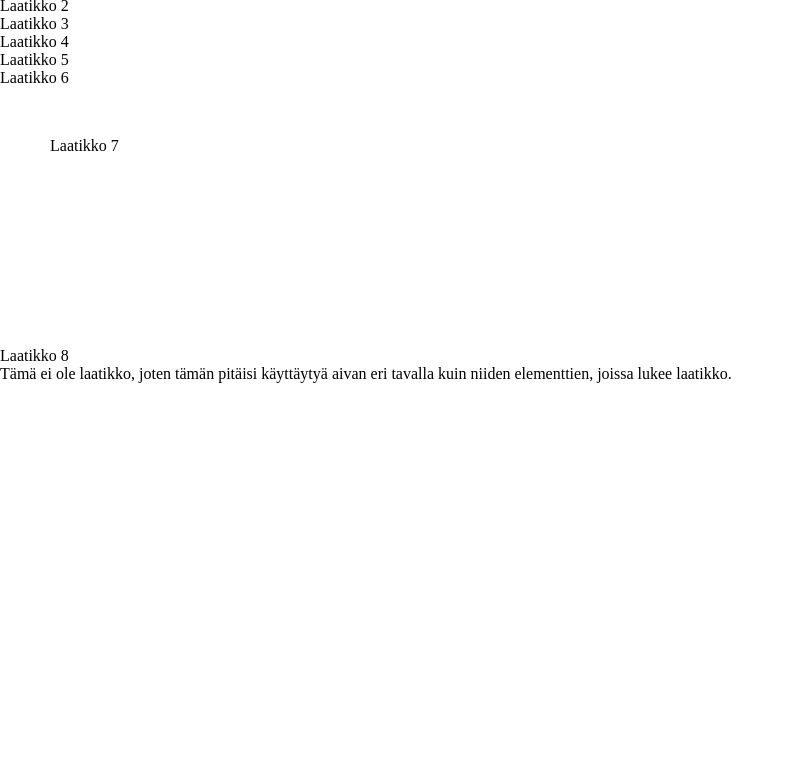
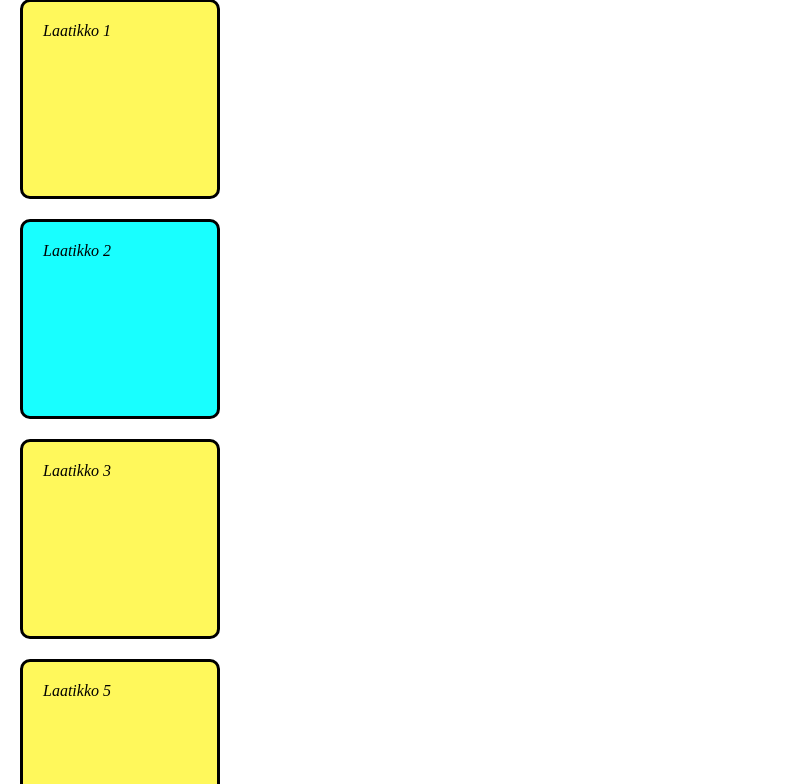
Before and after one commit to KiraMuss/HTML, a plain HTML site: page demot/selectortest.html in a window 1280 px wide. Shown: the part 58-842 px from the top of the page, without its empty margins (0-794 px from the left). Before the commit the page ends 800 px from the top, so only its background shows below. Drawn offline with Linux system fonts and the light colour scheme.

Commit message:
22_10_24 home

```diff
--- a/demot/selectortest.css
+++ b/demot/selectortest.css
@@ -3,11 +3,14 @@
     box-sizing: border-box;
 }
 
-.laatikko {
+.laatikko, .laatikko8 {
+    font-style: italic;
+    /*float: left;*/
     height: 200px;
     width: 200px;
     padding: 20px;
-    border: 10px;
+    border: 3px solid #000;
+    /*border-color: #000;*/
     border-radius: 10px;
     margin: 30px;
     }
@@ -15,11 +18,28 @@
         margin: 20px;
     }
 
-.laatikko7 {
+.laatikko:nth-child(even) {background-color: #18FFFF;}
+.laatikko:nth-child(odd) {background-color: #fff85b;}
+#laatikko {background-color: #8a2be2;
+    /*float: left;*/
     height: 200px;
     width: 200px;
     padding: 20px;
-    border: 10px;
+    border: 3px solid #000;
+    /*border-color: #000;*/
     border-radius: 10px;
     margin: 30px;
     }
+#laatikko {
+        margin: 20px;
+    }
+.laatikko4 {display: none;}
+.laatikko8 {font-size: 2em;
+    color: #18FFFF;
+    text-align: center;
+    background-color: #000;
+    height: 200px;
+    width: 900px;
+    border-radius: 30px;
+    }
+    <!--Спросить про выравнивание>
--- a/demot/selectortest.html
+++ b/demot/selectortest.html
@@ -11,25 +11,25 @@
         <h1>Selektoriharjoitus</h1>
     </header>
     <main>
-        <div class="laatikko1">
+        <div class="laatikko">
             <p>Laatikko 1</p>
         </div>
-        <div class="laatikko2">
+        <div class="laatikko">
             <p>Laatikko 2</p>
         </div>
-        <div class="laatikko3">
+        <div class="laatikko">
             <p>Laatikko 3</p>
         </div>
         <div class="laatikko4">
             <p>Laatikko 4</p>
         </div>
-        <div class="laatikko5">
+        <div class="laatikko">
             <p>Laatikko 5</p>
         </div>
-        <div class="laatikko6">
+        <div class="laatikko">
             <p>Laatikko 6</p>
         </div>
-        <div class="laatikko7">
+        <div id="laatikko">
             <p>Laatikko 7</p>
         </div>
         <div class="laatikko8">
```
